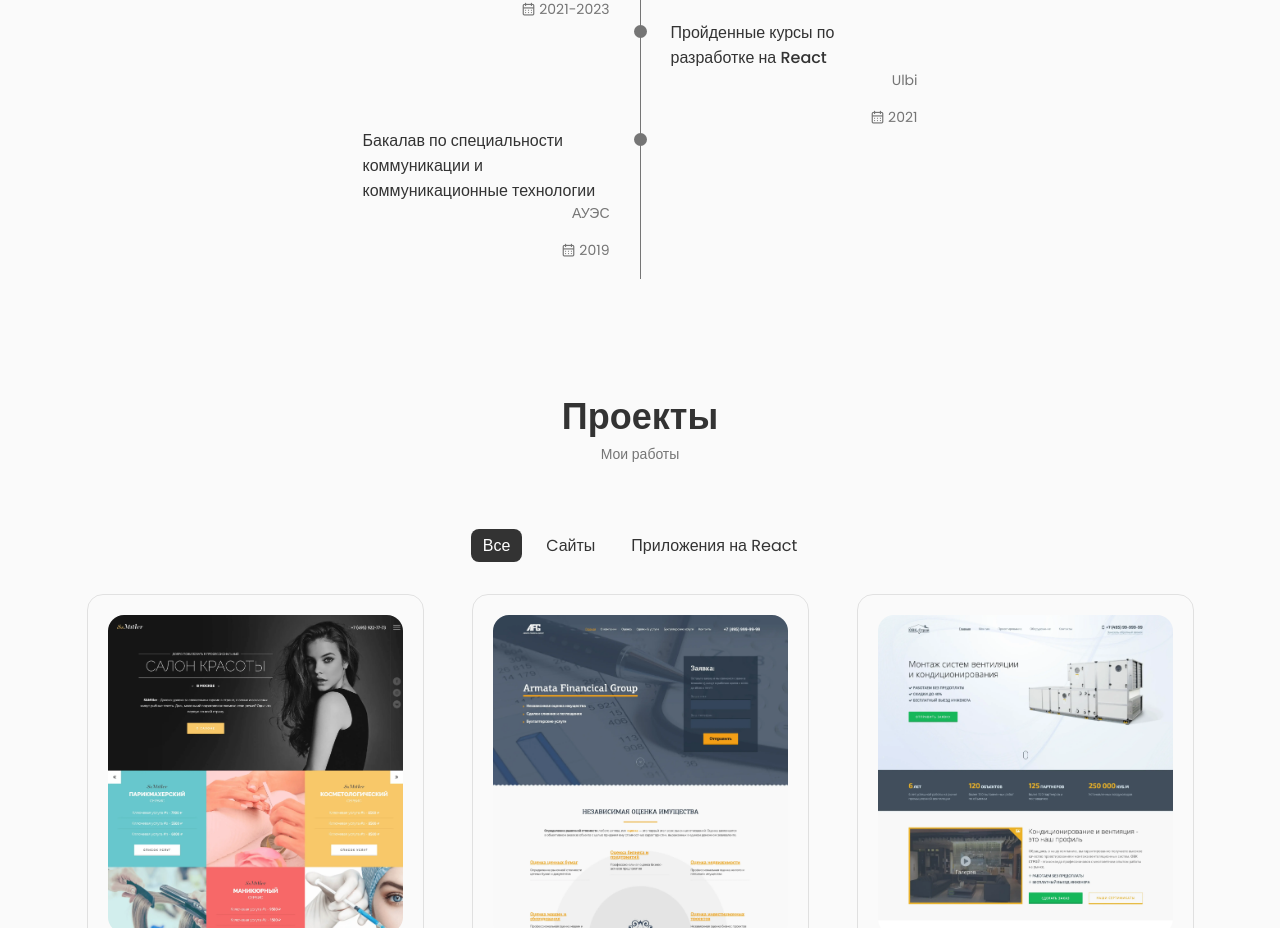
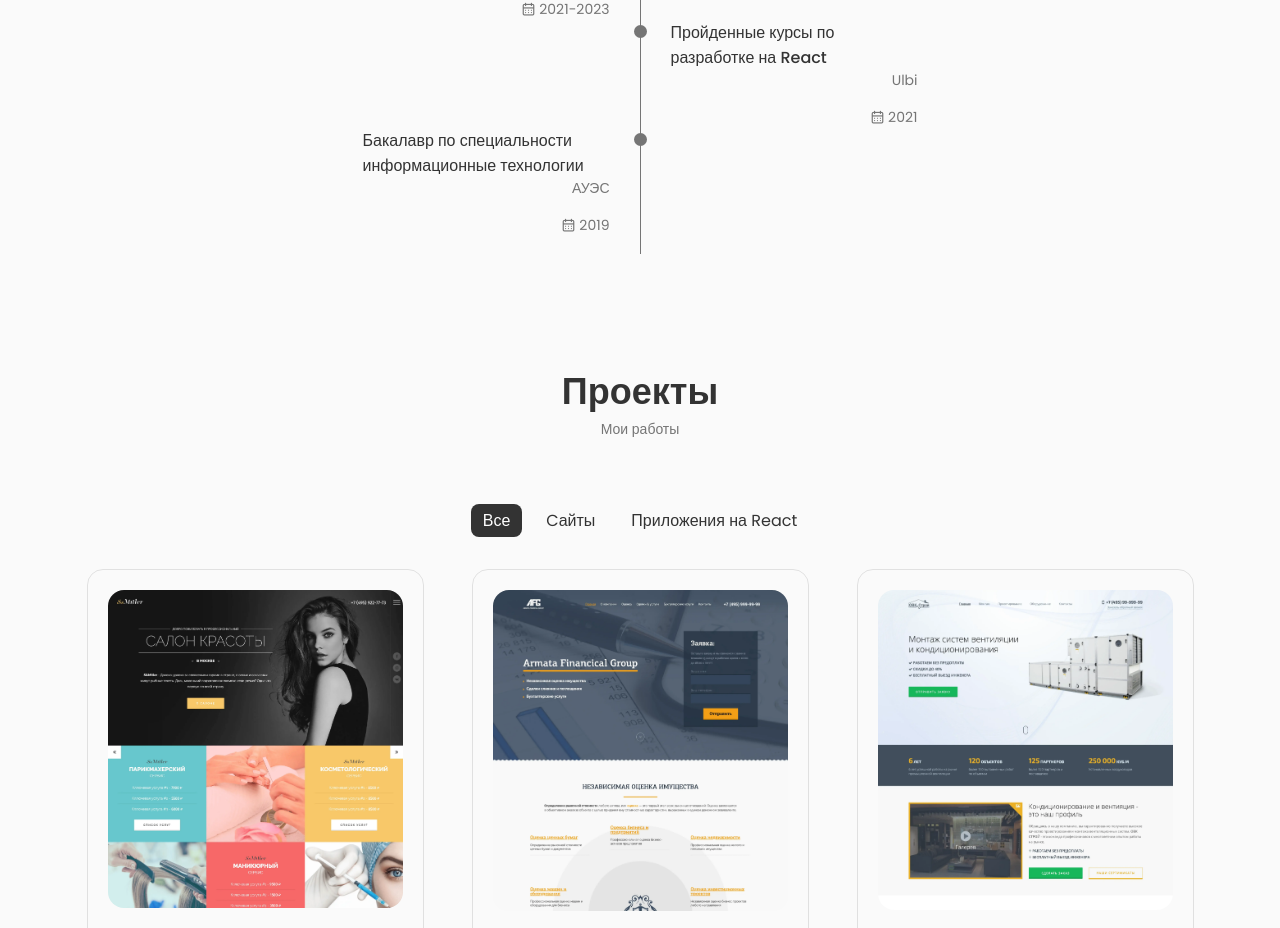
Before and after one commit to Siltrim/web-portfolio, a React (Create React App) app: page / in a window 1280 px wide. Shown: the part 2920-3848 px from the top of the page. Built offline with nearby package versions, Linux system fonts and the light colour scheme.

Commit message:
fix qualification title

```diff
--- a/src/components/qualification/Qualification.jsx
+++ b/src/components/qualification/Qualification.jsx
@@ -80,7 +80,7 @@ const Qualification = () => {
             <div className="qualification__data">
               <div className="qualification__info">
                 <h3 className="qualification__title">
-                  Бакалав по специальности коммуникации и коммуникационные технологии
+                  Бакалавр по специальности информационные технологии
                 </h3>
                 <span className="qualification__subtitle">АУЭС</span>
                 <div className="qualification__calender">
```
